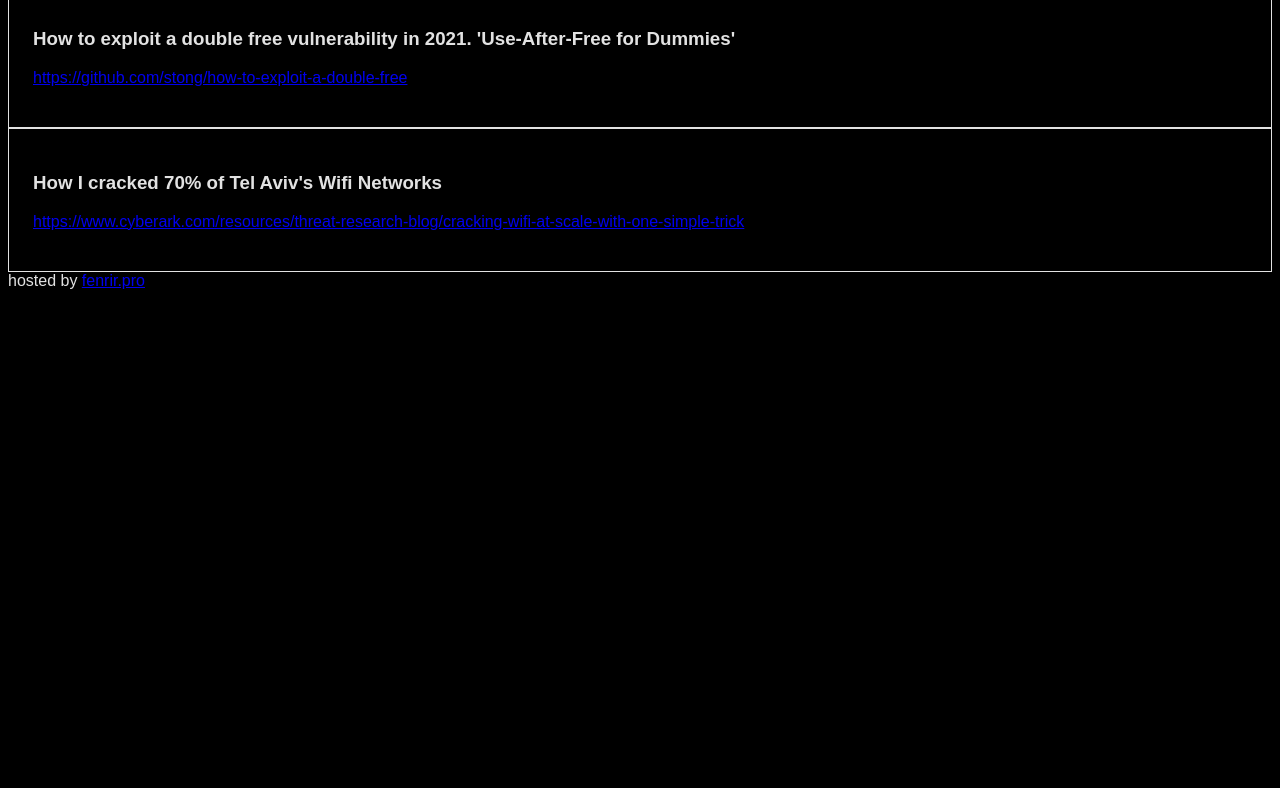
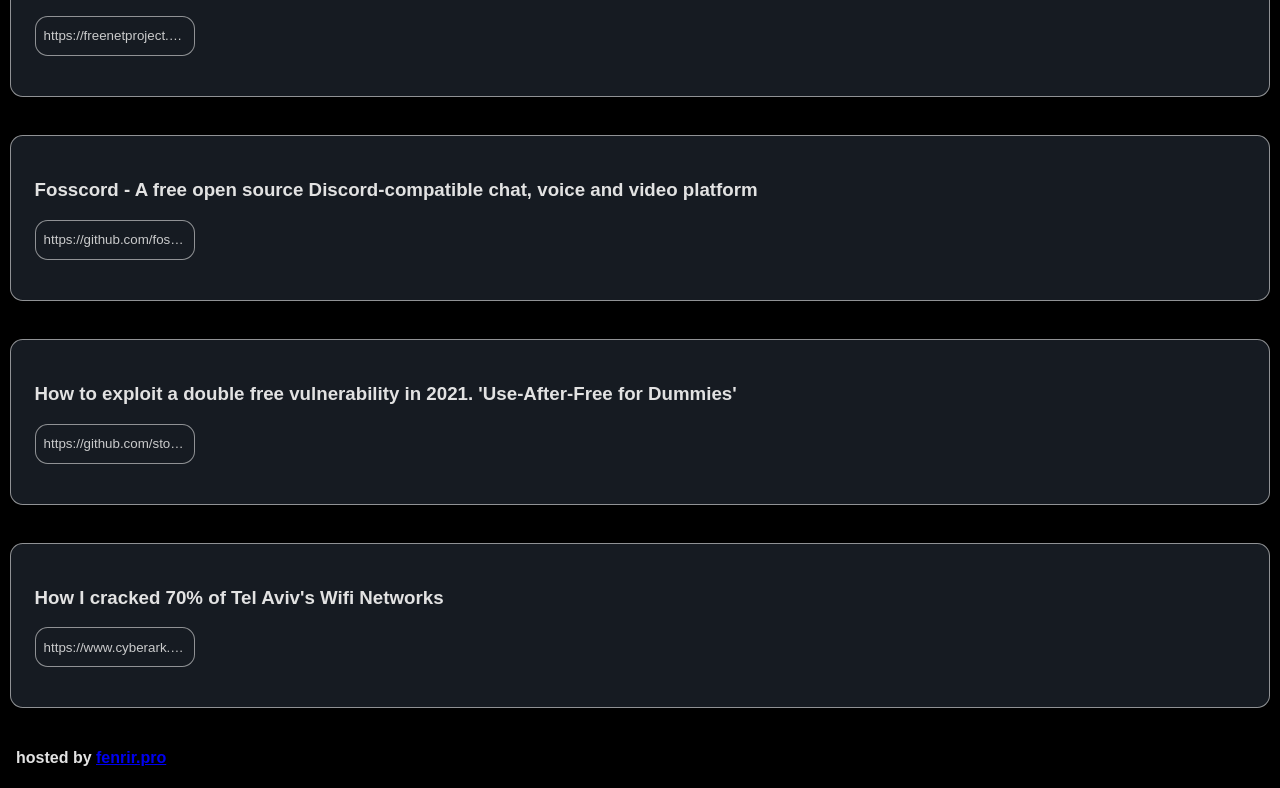
Before and after one commit to FenrirSec/NewsFeed_Telegram_Bot, a plain HTML site: page docs/index.html in a window 1280 px wide. Shown: the part 799-1587 px from the top of the page. Before the commit the page ends 1097 px from the top, so only its background shows below. Drawn offline with Linux system fonts and the light colour scheme; a web font is replaced by a local one.

Commit message:
updated index style

```diff
--- a/docs/index.html
+++ b/docs/index.html
@@ -13,7 +13,10 @@
 
     <style>
       body, html {
-	  font-family: 'Open Sans', sans-serif;
+	  margin: 0;
+	  padding: 0;
+	  font-size: 1rem;
+    	  font-family: 'Open Sans', sans-serif;
 	  font-family: 'Zen Kurenaido', sans-serif;
 	  color: #e2e2e2;
 	  background-color: black;
@@ -23,13 +26,43 @@
 	  flex-direction: column;
 	  width: 100%;
       }
+      #header  {
+	  background-color: rgb(22, 27, 34);
+	  margin: 0;
+	  padding: 1rem;
+      }
       .article {
+	  background-color: rgb(22, 27, 34);
+	  margin: 1.2rem 0.6rem;
 	  padding: 1.5rem;
-	  border: 1px solid #e2e2e2;
+	  border: 1px solid #e2e2e299;
+	  border-radius: 0.8rem;
+      }
+      button {
+	  padding: 0.5rem 0.5rem;
+	  color: #e2e2e2e2;
+	  background-color: rgb(22, 27, 34);
+	  width: 10rem;
+	  height: 2.5rem;
+	  white-space: nowrap;
+	  overflow: hidden;
+	  text-overflow: ellipsis;
+	  border: 1px solid #e2e2e299;
+	  border-radius: 0.8rem;
+      }
+      button:hover {
+	  background-color: #e20000;
+	  //background-color: #e2e2e2e2;
+	  //color: rgb(22, 27, 34);
+      }
+      h4 {
+	  margin-left: 1rem;
       }
     </style>
 
-    <h1>Information/Offensive Security | News Feed</h1>
+    <div id="header">
+      <h2>Information/Offensive Security News Feed</h2>
+    </div>
     <div id="content">
     </div>
 
@@ -51,7 +84,7 @@
 		  window.content.forEach((link) => {
 		      if (link.includes(' http')) {
 			  let splat_link = link.split(' http')
-			  container.innerHTML += `<div class="article"><h3>${splat_link[0]}</h3><p class="article-content"><a href="http${splat_link[1]}">http${splat_link[1]}</a></p></div>`
+			  container.innerHTML += `<div class="article"><h3>${splat_link[0]}</h3><p class="article-content"><a href="http${splat_link[1]}"><button>http${splat_link[1]}</button></a></p></div>`
 		      } else {
 			  container.innerHTML += `<div class='article'><p class="article-content"><a href="${link}">${link}</a></p></div>`
 		      }
@@ -61,6 +94,6 @@
 	  loadContent()
       })();
       </script>
-    hosted by <a href="https://fenrir.pro">fenrir.pro</a>
+    <h4>hosted by <a href="https://fenrir.pro">fenrir.pro</a></h4>
   </body>
 </html>
```
